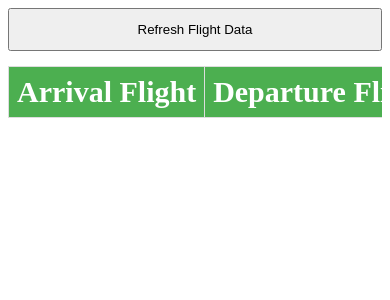
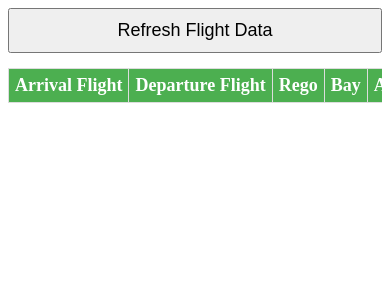
Before and after one commit to GoldCondorCapital/Rex_Dapp, a Flask app: page / in a window 390 px wide. Shown: the top 300 px of the page. Run offline with Flask 3, Linux system fonts and the light colour scheme; lists and menus that the app fills with data are empty.

```diff
--- a/frontend/static/style.css
+++ b/frontend/static/style.css
@@ -3,7 +3,7 @@ table {
     width: 100%;
     border-collapse: collapse;
     margin-bottom: 20px;
-    font-size: 30px;  /* Increase font size */
+    font-size: 24px;  /* Adjust font size for larger screens */
 }
 
 th, td {
@@ -35,20 +35,20 @@ td {
     }
 
     th, td {
-        padding: 8px;
-        font-size: 30px;  /* Slightly smaller font for mobile */
+        padding: 6px;
+        font-size: 18px;  /* Reduce font size for mobile */
     }
 
     #refreshButton {
         width: 100%;
-        padding: 12px;
+        padding: 10px;
+        font-size: 18px;  /* Adjust button size for mobile */
         margin-bottom: 15px;
     }
 }
 
-
-    /* Optional styling for the checkbox column */
-    td input[type="checkbox"] {
-        transform: scale(1.5); /* Make the checkbox bigger */
-        margin: 0 auto; /* Center the checkbox */
-    }
+/* Optional styling for the checkbox column */
+td input[type="checkbox"] {
+    transform: scale(1.2); /* Adjust checkbox size for mobile */
+    margin: 0 auto; /* Center the checkbox */
+}
```
